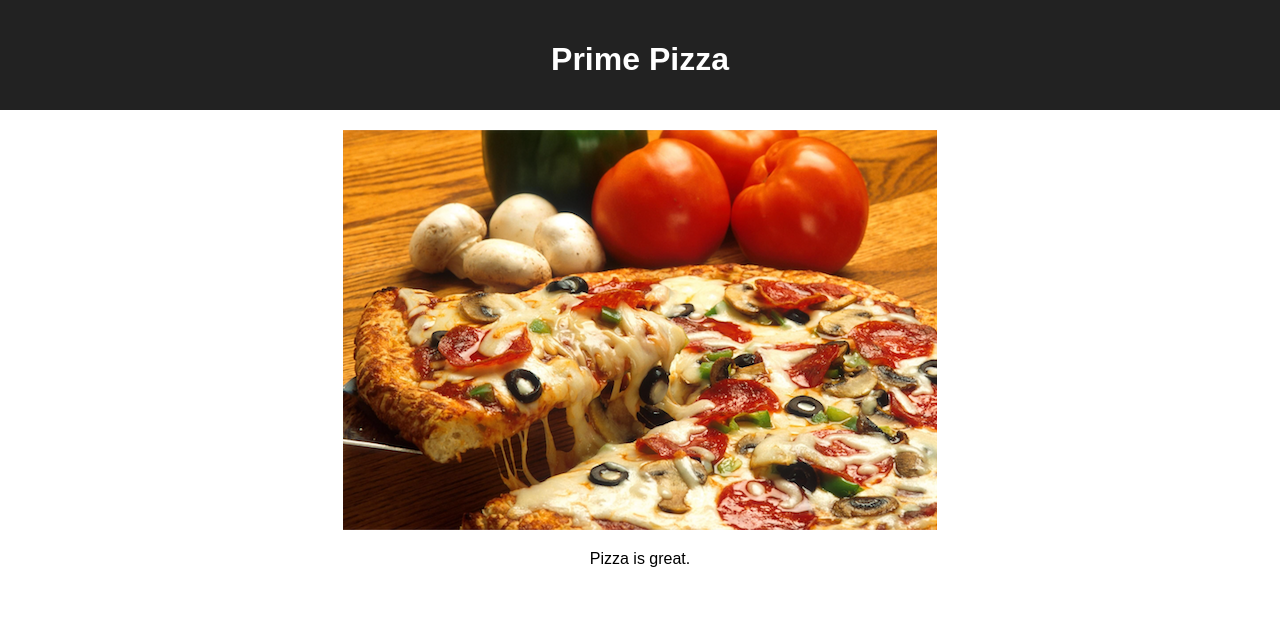
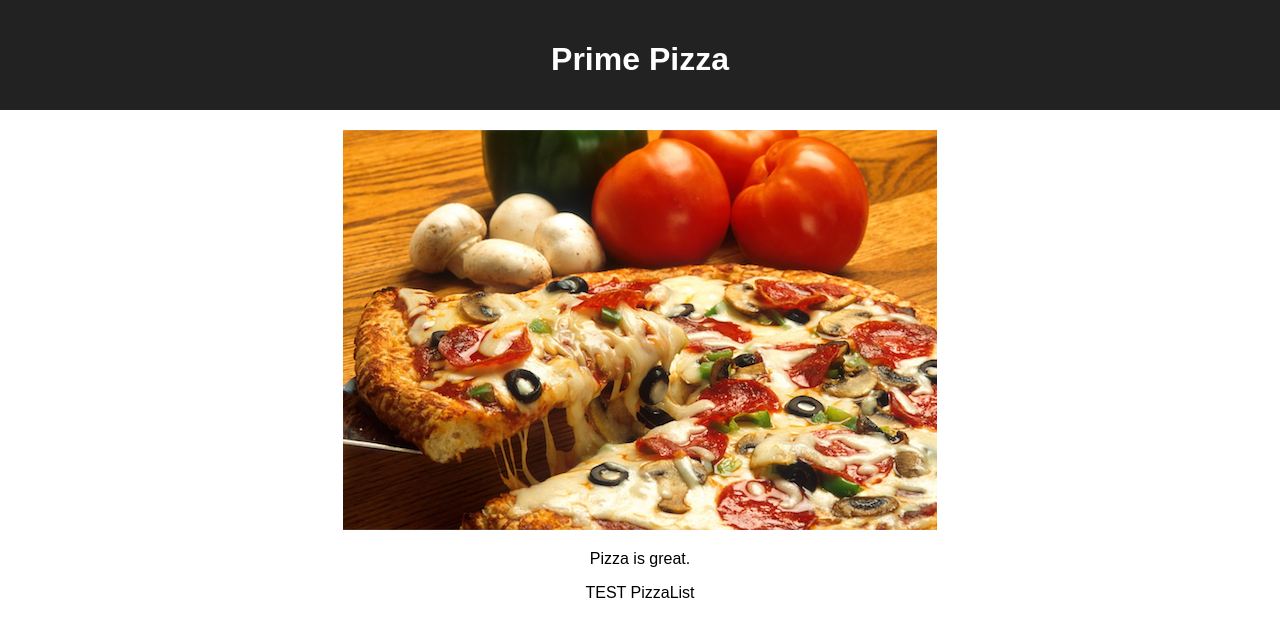
Before and after one commit to McKynlee/redux-pizza-parlor, a React (Create React App) app: page / in a window 1280 px wide. Shown: the top 636 px of the page. Built offline with nearby package versions, Linux system fonts and the light colour scheme.

Commit message:
PizzaList component brought into app

```diff
--- a/src/components/App/App.jsx
+++ b/src/components/App/App.jsx
@@ -1,6 +1,9 @@
 import React from 'react';
 import axios from 'axios';
+
+// Custom components:
 import './App.css';
+import PizzaList from './PizzaList/PizzaList';
 
 function App() {
 
@@ -12,7 +15,7 @@ function App() {
 
       <img src='images/pizza_photo.png' />
       <p>Pizza is great.</p>
-
+      <PizzaList />
     </div>
   );
 }
--- /dev/null
+++ b/src/components/App/PizzaList/PizzaList.jsx
@@ -0,0 +1,12 @@
+
+// GET pizza list from server
+function PizzaList() {
+
+  return (
+    <div>
+      TEST PizzaList
+    </div>
+  );
+} // end PizzaList
+
+export default PizzaList;
```
